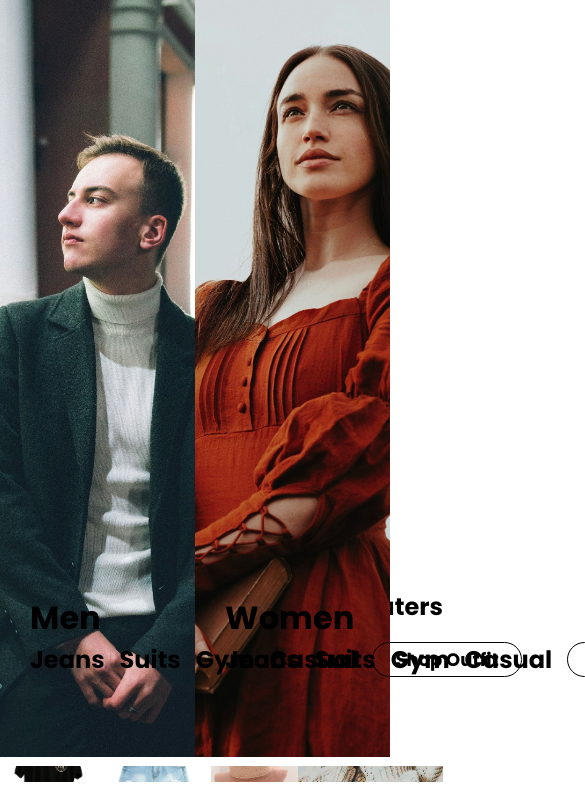
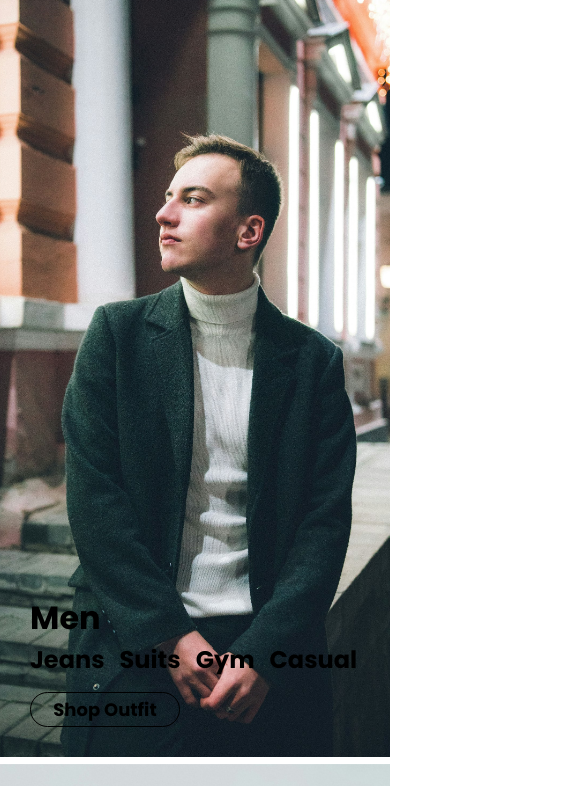
Before and after one commit to R-Tedy/Duka-Kuu, a plain HTML site: page index.html in a window 390 px wide. Shown: the part 58-844 px from the top of the page, 585 px wide, since content can reach past the window. Drawn offline with Linux system fonts and the light colour scheme.

Commit message:
hero responsive and done,

```diff
--- a/style.css
+++ b/style.css
@@ -115,6 +115,7 @@ header{
         & div{
           display: flex;
           align-items: center;
+          flex-wrap: wrap;
           gap: 15px;
           & h2>a{
             text-decoration: none;
@@ -142,6 +143,7 @@ header{
       }
     }
   }
+
 .section2{
     width: 100%;
     display: grid;
@@ -253,17 +255,16 @@ header{
 
   .section1{
     width: 100%;
-    display: block;
-    position: relative;
+    display: grid;
+    grid-template-columns: 1fr;
     & .image1{
-      position: absolute;
       width: 100%;
     }
   }
   .section2{
     width: 100%;
-    position: relative;
-
+    display: grid;
+    grid-template-columns: repeat(2, 1fr);
   }
 }
 
@@ -342,4 +343,32 @@ header{
     }
   }
 
+  .section1{
+    width: 100%;
+    display: grid;
+    grid-template-columns: 1fr;
+    & .image1{
+      width: 100%;
+    }
+  }
+  .section2{
+    width: 100%;
+    display: grid;
+    gap: 10px;
+    grid-template-columns: repeat(2, 1fr);
+    & .image2{
+      height: 30vh;
+      /* display: flex; */
+      border-radius: 15px;
+      /* position: relative; */
+      & img{
+        height: 100%;
+        margin: 5px;
+        border-radius: 20px;
+      }
+      & h2{
+        margin-top: -280px;
+      }
+    }
+  }
 }
```
